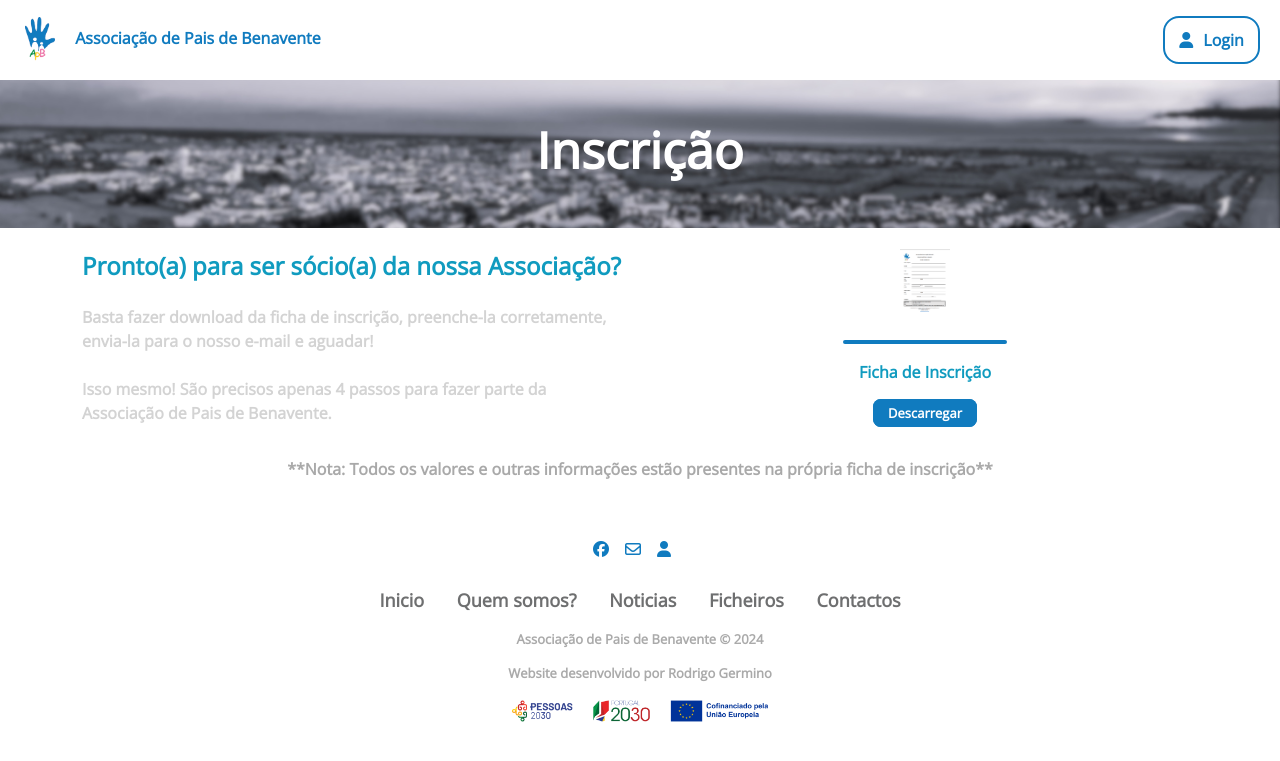
After one commit to rodriggogermino/APBenavente, a PHP site: page /inscricao.php in a window 1280 px wide. The commit adds this page. Shown: the top 761 px of the page. Run offline with PHP 8.4, Linux system fonts and the light colour scheme; data that the repository does not hold is empty; some libraries are stand-ins or nearby versions; some web fonts are replaced.

Commit message:
APBenavente BETA

```diff
--- a/includes/head.php
+++ b/includes/head.php
@@ -3,6 +3,7 @@
     <meta name="viewport" content="width=device-width, initial-scale=1.0">
     <title>Associação de Pais de Benavente</title>
     <link rel="icon" href="images/logo.png">
+    <link href="https://fonts.cdnfonts.com/css/helvetica-neue-55" rel="stylesheet">
     <script src="https://kit.fontawesome.com/8eb70f1a19.js" crossorigin="anonymous"></script>
     <script src="https://maps.googleapis.com/maps/api/js?key=YOUR_KEY&callback=myMap"></script>
     <script src="https://cdn.jsdelivr.net/npm/bootstrap@5.3.3/dist/js/bootstrap.bundle.min.js" integrity="sha384-YvpcrYf0tY3lHB60NNkmXc5s9fDVZLESaAA55NDzOxhy9GkcIdslK1eN7N6jIeHz" crossorigin="anonymous"></script>
--- a/includes/sidenav.php
+++ b/includes/sidenav.php
@@ -11,7 +11,7 @@
             <a href="index.php#sectionNoticias">Noticias</a>
         </li>
         <li>
-            <a href="">Inscrição na Associação</a>
+            <a href="inscricao.php">Inscrição na Associação</a>
         </li>
         <li>
             <a href="ficheiros.php">Ficheiros</a>
@@ -21,6 +21,15 @@
         </li>
     </ul>
     <ul class="bottomList">
+        <?php
+            if (isset($_SESSION['username'])) { ?>
+                <li>
+                    <a style="background-color: lightgray; border-color: lightgray;" href="addNoticia.php">Adicionar Noticias</a>
+                </li>
+                <li>
+                    <a style="background-color: lightgray; border-color: lightgray;" href="addFicheiros.php">Adicionar Ficheiros</a>
+                </li>
+        <?php } ?>
         <li>
             <a href="https://www.aebenavente.pt/" target="_blank">Site do Agrupamento</a>
         </li>
--- a/includes/subnav.php
+++ b/includes/subnav.php
@@ -1,7 +1,7 @@
 <div class="subnav" id="subnav">
     <?php
         if (isset($_SESSION['username'])) { ?>
-            <a href="">Inscrever-me</a>
+            <a href="inscricao.php">Inscrever-me</a>
             <a href="ficheiros.php">Ficheiros</a>
             <a href="contactos.php">Contactos</a>
             <div class="dropdown">
@@ -19,7 +19,7 @@
                 </div>
             </div>
         <?php } else { ?>
-            <a href="">Inscrever-me</a>
+            <a href="inscricao.php">Inscrever-me</a>
             <a href="ficheiros.php">Ficheiros</a>
             <a href="contactos.php">Contactos</a>
             <div class="dropdown">
--- /dev/null
+++ b/inscricao.php
@@ -0,0 +1,55 @@
+<?php
+    session_start(); // Inicia a sessão
+?>
+<!DOCTYPE html>
+<html lang="en">
+<?php
+    include('includes/head.php')
+?>
+<body>
+   <div id="loader"></div>
+   <?php
+        include('bd/bd_config.php');
+        include('includes/header.php');
+    ?>
+    <div id="separador"></div>
+    <?php
+        include('includes/sidenav.php');
+        include('includes/cookiesModal.php');
+   ?>
+    <div>
+    <div class="bannerContactos">
+        <h1>Inscrição</h1>
+    </div>
+    <div class="inscricaoDiv">
+        <div class="container text-center">
+            <div class="row">
+                <div class="col-sm">
+                    <div class="cardContactos">
+                        <h4 id="h4Insc">Pronto(a) para ser sócio(a) da nossa Associação?</h4>
+                        <p class="pInsc">Basta fazer download da ficha de inscrição, preenche-la corretamente, envia-la para o nosso e-mail e aguadar!</p> <br>
+                        <p class="pInsc">Isso mesmo! São precisos apenas 4 passos para fazer parte da Associação de Pais de Benavente.</p>
+                    </div>
+                </div>
+                <div class="col-sm">
+                    <div class="cardContactos">
+                        <img id="folhaImg" src="images/fichaInsc-Img.png" alt="">
+                        <hr>
+                        <div class="containerContactos">
+                            <p>Ficha de Inscrição</p>
+                        </div>
+                        <a href="uploads/FichaInscrAPB.pdf" target="_blank">Descarregar</a>
+                    </div>
+                </div>
+            </div>
+            <div class="row">
+                <p id="noteInsc">**Nota: Todos os valores e outras informações estão presentes na própria ficha de inscrição**</p>
+            </div>
+        </div>
+    </div>
+    </div>
+    <?php
+        include('includes/footer.php');
+    ?>
+</body>
+</html>
--- a/script.js
+++ b/script.js
@@ -15,11 +15,11 @@ document.addEventListener('scroll', function () {
 });
 
 function openNav() {
-    document.getElementById("sidenavMenu").style.width = "250px";
+    document.getElementById("sidenavMenu").style.left = "0";
 }
 
 function closeNav() {
-    document.getElementById("sidenavMenu").style.width = "0";
+    document.getElementById("sidenavMenu").style.left = "-400px";
 }
 
 function myMap() {
--- a/style.css
+++ b/style.css
@@ -274,11 +274,11 @@ border-radius: 1em;
 .sidenav {
   position: fixed;
   overflow-x: hidden;
+  overflow-y: scroll;
   height: 100%;
-  width: 0;
   z-index: 999;
   top: 0;
-  left: 0;
+  left: -400px;
   padding-top: 60px;
   background-color: white;
   border-top-right-radius: 1em;
@@ -596,6 +596,7 @@ border-radius: 1em;
 
 .contactosDiv {
   height: 45vh;
+  box-sizing: border-box;
   display: flex;
   align-items: center;
 }
@@ -711,6 +712,37 @@ border-radius: 1em;
   background-color: #107bbf;
 }
 
+.inscricaoDiv {
+  height: fit-content;
+  display: flex;
+  align-items: center;
+}
+
+#h4Insc {
+  margin: 1em 0;
+  font-weight: 900;
+  color: #109bbf;
+  text-align: left;
+}
+
+.pInsc {
+  color: lightgray;
+  margin: 0;
+  text-align: left;
+}
+
+#noteInsc {
+  color: darkgray;
+  font-weight: bold;
+  margin-top: 1em;
+
+}
+
+#folhaImg {
+  object-fit: contain;
+  width: 50px;
+  height: 80px;
+}
 
 footer {
   width: 100%;
@@ -791,6 +823,9 @@ footer img {
 
  /* General mobile styles (phones and small tablets in portrait and landscape) */
 @media only screen and (max-width: 900px) {
+ body {
+  font-family: "Trebuchet MS", Tahoma, sans-serif;
+}
 .headerLft {
   display: flex;
   align-items: center;
@@ -835,12 +870,13 @@ footer img {
   }
   #col1_qs h3 {
       color: #107bbf;
-      font-size: 50px;
+      font-size: 40px;
       font-weight: 900;
   }
   #col1_qs p,
   #col2_qs p {
-      font-size: 10px;
+      font-size: 13px;
+      margin: 0;
       font-weight: 900;
   }
   #col2_qs p {
@@ -1011,12 +1047,3 @@ footer img {
       width: 40%;
   }
 }
-
-/* Medium devices (desktops, 992px and up) ----------- */
-@media only screen and (min-device-width : 992px) {
-
-}
-
-/* Large devices (large desktops, 1200px and up) ----------- */
-@media only screen and (min-device-width : 1200px) {
-}
```
Also changed, not shown: 1.php (added, +44 -0 lines), contactos.php (+10 -3 lines), images/fichaInsc-Img.png (added), uploads/IMG_2974.jpeg (added), 1 other file. Lines whose indentation alone changed are shown as unchanged.
